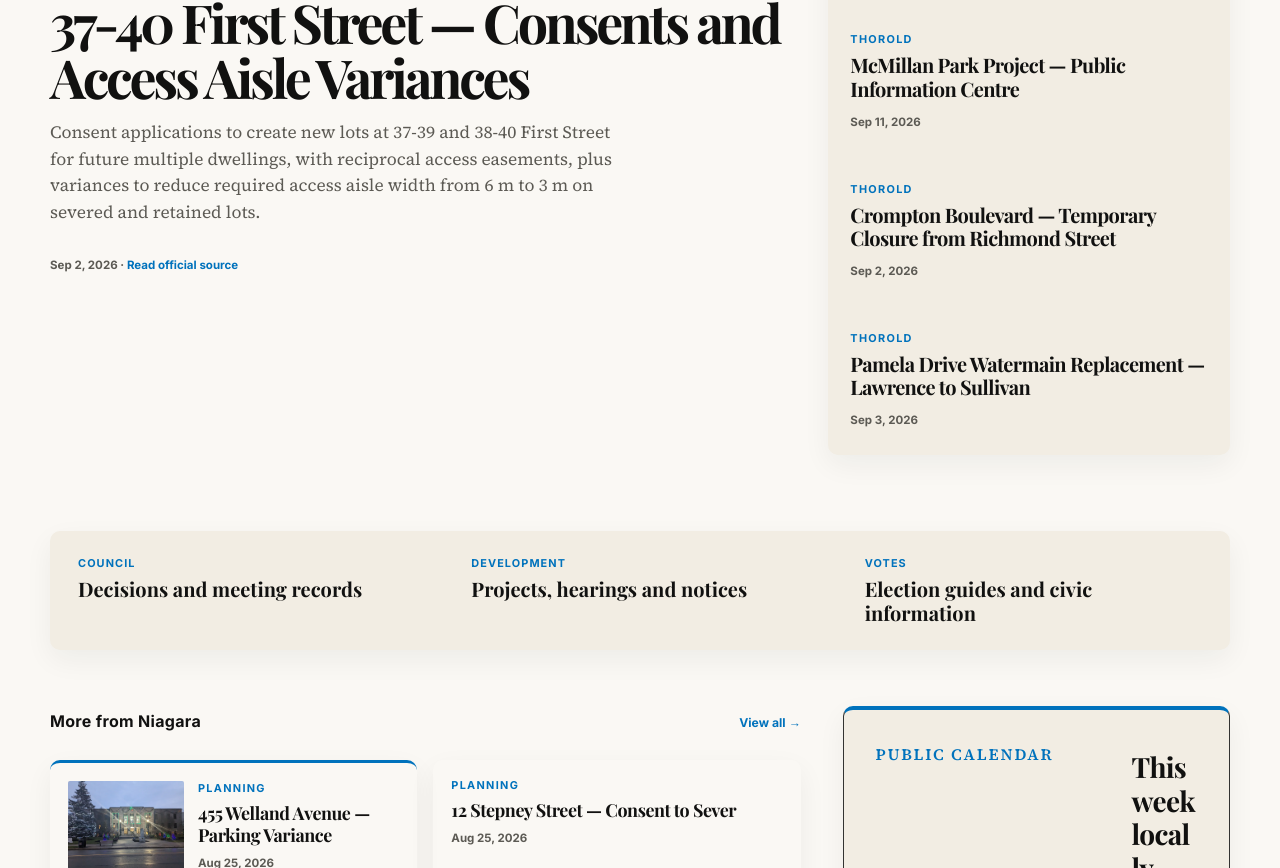
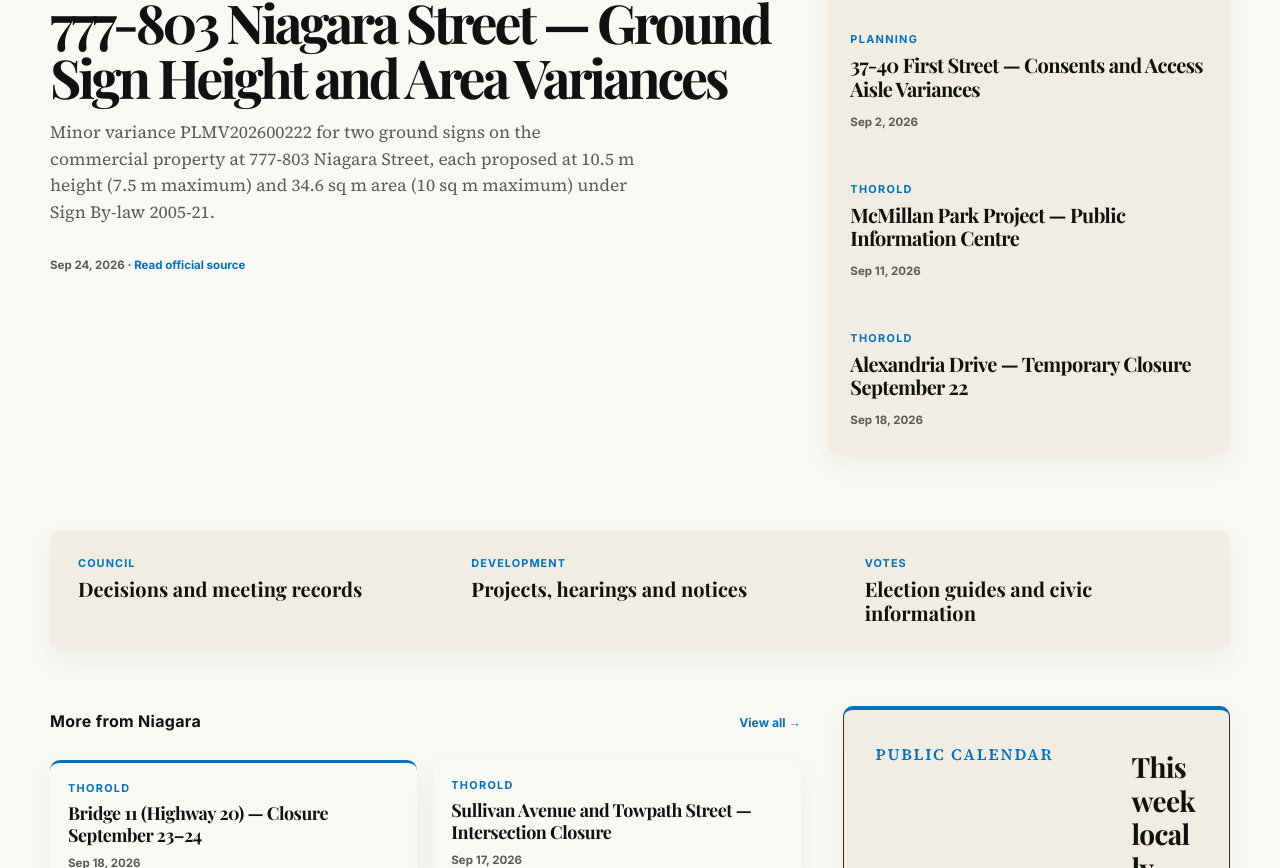
Before and after one commit to galaxycoils/computerexpress-darius-site, a React (Vite) app: page / in a window 1280 px wide. Shown: the part 332-1200 px from the top of the page. Built offline with nearby package versions, Linux system fonts and the light colour scheme; no server answers; a web font is replaced by a local one.

Commit message:
news: daily desk update 2026-09-19 (+4 planning notices)

```diff
--- a/src/data/planningNotices.js
+++ b/src/data/planningNotices.js
@@ -6,8 +6,8 @@
  * - thorold.ca
  * - niagararegion.ca
  *
- * Updated: 2026-09-17
- * Note: marked STC CoA (455 Welland, 12 Stepney, 60 Thomas) and Welland Niagara/Forks/Clare/Clifford CoA as Hearing Complete; added Thorold Crompton Blvd closure and Pamela Drive watermain commencement.
+ * Updated: 2026-09-19
+ * Note: added Welland CoA 777-803 Niagara St (sign variances, Oct 14 hearing); added Thorold temporary closures at Sullivan/Towpath, Alexandria Dr, and Bridge 11 (Hwy 20).
  * Next review: Weekly
  */
 
@@ -106,6 +106,23 @@ export const planningNotices = [
     tags: ['Consent', 'Minor Variance', 'Welland', 'Niagara Street', 'Forks Road', 'Clare Avenue', 'Clifford Avenue']
   },
   {
+    id: 'welland-coa-777-803-niagara-st',
+    municipality: 'Welland',
+    type: 'Committee of Adjustment Hearing',
+    title: '777-803 Niagara Street — Ground Sign Height and Area Variances',
+    description: 'Minor variance PLMV202600222 for two ground signs on the commercial property at 777-803 Niagara Street, each proposed at 10.5 m height (7.5 m maximum) and 34.6 sq m area (10 sq m maximum) under Sign By-law 2005-21.',
+    fileNumber: 'PLMV202600222',
+    status: 'Hearing Scheduled',
+    meetingDate: '2026-10-14T17:00:00',
+    meetingLocation: 'Civic Square Council Chambers, 60 East Main St, Welland',
+    submissionDeadline: '2026-10-08T00:00:00',
+    submissionEmail: 'cofa@welland.ca',
+    publishedDate: '2026-09-24',
+    sourceUrl: 'https://www.welland.ca/news/posts/notice-of-public-hearing-application-for-minor-variance-777-803-niagara-street/',
+    category: 'minor-variance',
+    tags: ['Minor Variance', 'Welland', 'Niagara Street', 'Sign By-law']
+  },
+  {
     id: 'welland-coa-first-st-37-40',
     municipality: 'Welland',
     type: 'Committee of Adjustment Hearing',
@@ -121,6 +138,47 @@ export const planningNotices = [
     sourceUrl: 'https://www.welland.ca/news/posts/notice-of-public-hearing-concerning-applications-for-consent-and-minor-variance-37-to-39-and-38-to-40-first-street/',
     category: 'consent-application',
     tags: ['Consent', 'Minor Variance', 'Welland', 'First Street']
+  },
+  {
+    id: 'thorold-sullivan-towpath-closure',
+    municipality: 'Thorold',
+    type: 'Temporary Road Closure',
+    title: 'Sullivan Avenue and Towpath Street — Intersection Closure',
+    description: 'Sullivan Avenue and Towpath Street intersection scheduled to close Monday, September 21, 2026 at 6:00 a.m. for approximately two weeks while the contractor replaces aging underground infrastructure and reconstructs the roadway in downtown Thorold.',
+    status: 'Scheduled',
+    effectiveDate: '2026-09-21',
+    publishedDate: '2026-09-17',
+    sourceUrl: 'https://www.thorold.ca/news/news/temporary-road-closures-at-sullivan-ave-and-towpath-st-starting-september-21/',
+    category: 'road-closure',
+    tags: ['Road Closure', 'Sullivan Avenue', 'Towpath Street', 'Thorold', 'Construction']
+  },
+  {
+    id: 'thorold-alexandria-dr-closure-sep22',
+    municipality: 'Thorold',
+    type: 'Temporary Road Closure',
+    title: 'Alexandria Drive — Temporary Closure September 22',
+    description: 'Temporary road closure on Alexandria Drive on Tuesday, September 22, 2026 from 7:00 a.m. to 5:00 p.m. between Kottmeier Road and Legacy Lane.',
+    status: 'Scheduled',
+    effectiveDate: '2026-09-22',
+    endDate: '2026-09-22',
+    publishedDate: '2026-09-18',
+    sourceUrl: 'https://www.thorold.ca/news/news/temporary-road-closure-alexandria-drive-september-22/',
+    category: 'road-closure',
+    tags: ['Road Closure', 'Alexandria Drive', 'Thorold']
+  },
+  {
+    id: 'thorold-bridge-11-hwy20-closure',
+    municipality: 'Thorold',
+    type: 'Temporary Road Closure',
+    title: 'Bridge 11 (Highway 20) — Closure September 23–24',
+    description: 'Bridge 11 (Hwy 20) closed Wednesday, September 23 and Thursday, September 24, 2026 from 9 a.m. to 4 p.m. for bridge and road maintenance. All vehicle and pedestrian traffic prohibited during the work windows.',
+    status: 'Scheduled',
+    effectiveDate: '2026-09-23',
+    endDate: '2026-09-24',
+    publishedDate: '2026-09-18',
+    sourceUrl: 'https://www.thorold.ca/news/news/bridge-11-hwy-20-closure-september-23-to-24/',
+    category: 'bridge-repair',
+    tags: ['Road Closure', 'Bridge 11', 'Highway 20', 'Thorold', 'Maintenance']
   },
   {
     id: 'thorold-mcmillan-park-pic',
```
